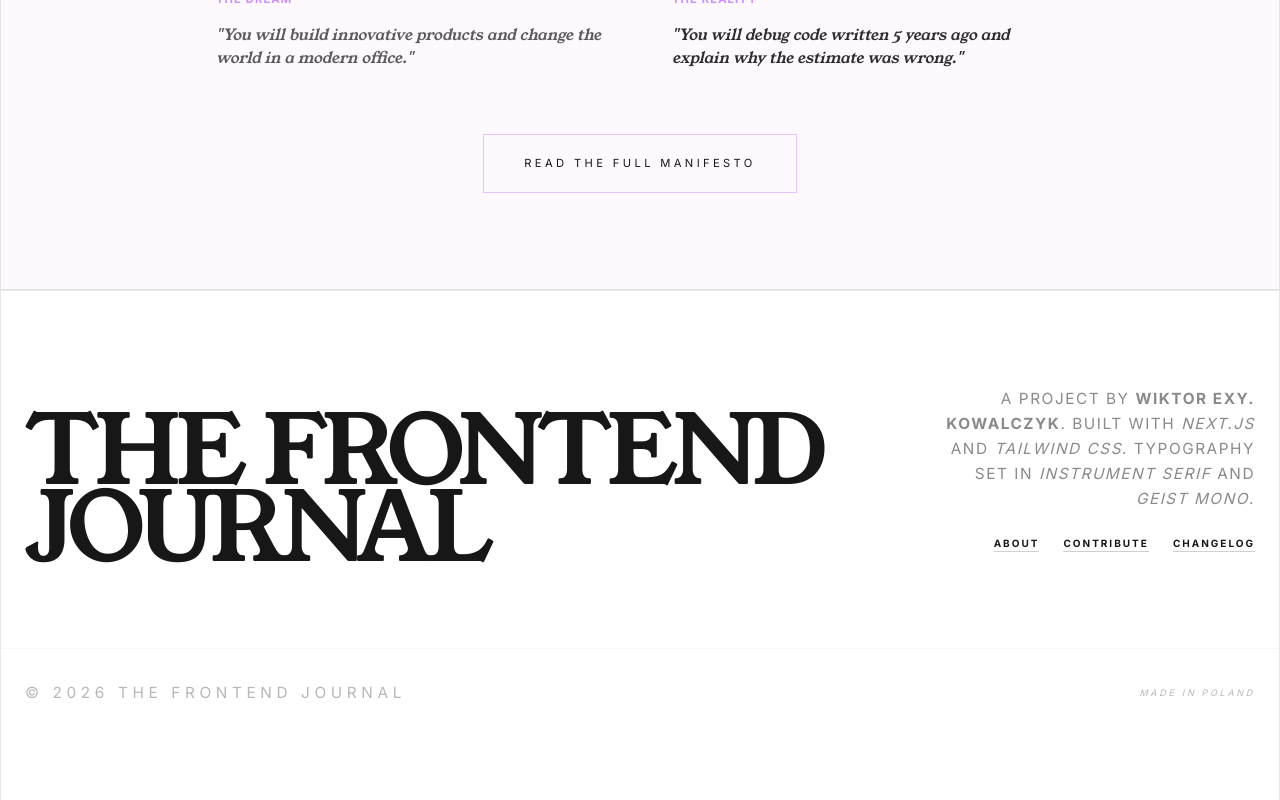
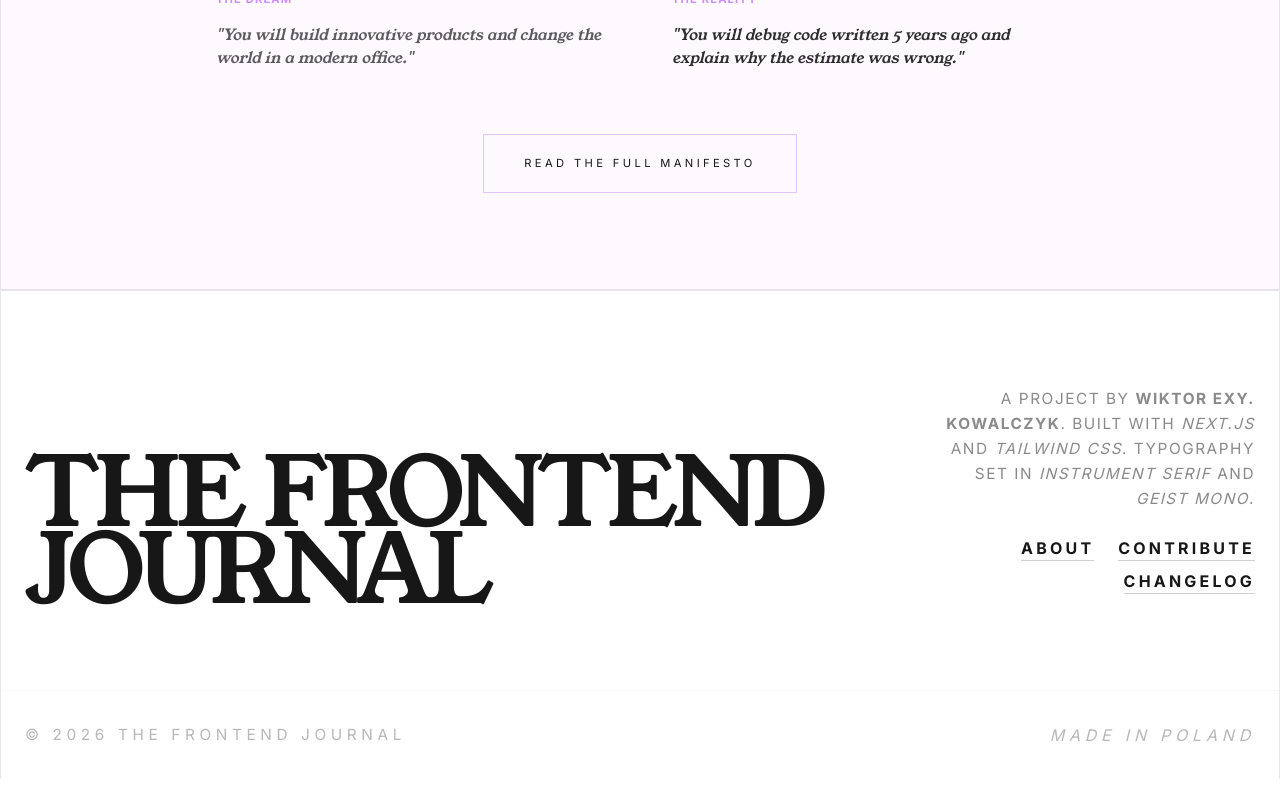
Before and after one commit to highimexy/it-shit, a Next.js app in the folder frontend/: page / in a window 1280 px wide. Shown: the part 2359-3159 px from the top of the page. After the commit the page ends 3138 px from the top, so only its background shows below. Built offline with nearby package versions, Linux system fonts and the light colour scheme.

Commit message:
fix: decreased Footer bottom padding to match top padding

```diff
--- a/frontend/app/components/Footer.tsx
+++ b/frontend/app/components/Footer.tsx
@@ -8,7 +8,7 @@ export function Footer() {
 
   return (
     <footer className="border-foreground/10 w-full border-t">
-      <Container className="py-24">
+      <Container className="pt-24">
         <div className="flex flex-col gap-12 px-6 lg:flex-row lg:items-end lg:justify-between">
           <div className="flex-1">
             <Link
@@ -32,19 +32,19 @@ export function Footer() {
             <div className="flex flex-wrap gap-x-6 gap-y-2 lg:justify-end">
               <Link
                 href="/about"
-                className="border-foreground/20 hover:border-foreground border-b font-sans text-[10px] font-bold tracking-[0.2em] uppercase transition-colors"
+                className="border-foreground/20 hover:border-foreground border-b font-sans font-bold tracking-[0.2em] uppercase transition-colors"
               >
                 About
               </Link>
               <Link
                 href="/contribute"
-                className="border-foreground/20 hover:border-foreground border-b font-sans text-[10px] font-bold tracking-[0.2em] uppercase transition-colors"
+                className="border-foreground/20 hover:border-foreground border-b font-sans font-bold tracking-[0.2em] uppercase transition-colors"
               >
                 Contribute
               </Link>
               <Link
                 href="/changelog"
-                className="border-foreground/20 hover:border-foreground border-b font-sans text-[10px] font-bold tracking-[0.2em] uppercase transition-colors"
+                className="border-foreground/20 hover:border-foreground border-b font-sans font-bold tracking-[0.2em] uppercase transition-colors"
               >
                 Changelog
               </Link>
@@ -52,11 +52,11 @@ export function Footer() {
           </div>
         </div>
 
-        <div className="border-foreground/10 mt-20 flex flex-col items-center justify-between border-t px-6 pt-8 opacity-30 md:flex-row">
-          <p className="font-sans text-[9px] tracking-[0.3em] uppercase">
+        <div className="border-foreground/10 mt-20 flex flex-col items-center justify-between border-t px-6 pt-8 pb-8 opacity-30 md:flex-row">
+          <p className="font-sans tracking-[0.3em] uppercase">
             © {currentYear} The Frontend Journal
           </p>
-          <span className="mt-4 font-sans text-[9px] tracking-[0.3em] uppercase italic md:mt-0">
+          <span className="mt-4 font-sans tracking-[0.3em] uppercase italic md:mt-0">
             Made in Poland
           </span>
         </div>
```
